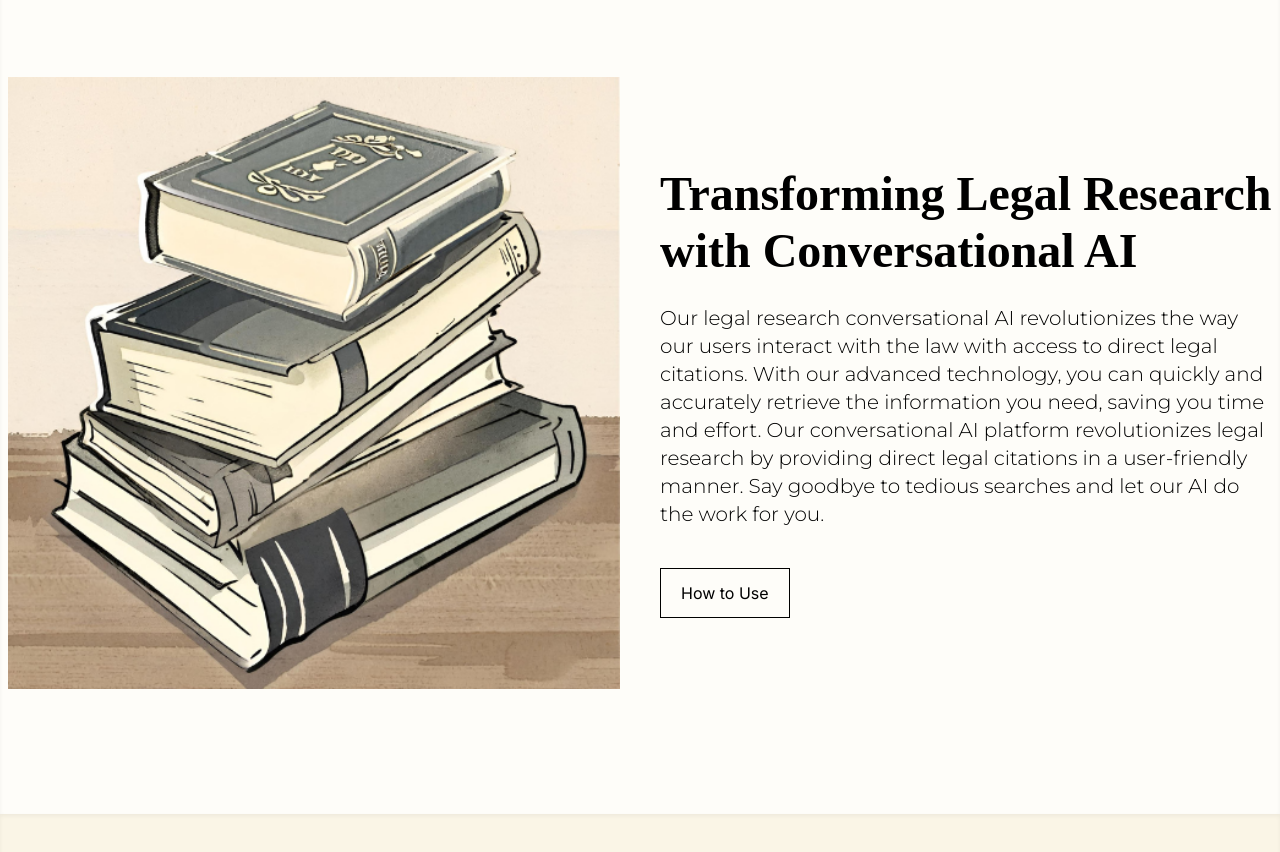
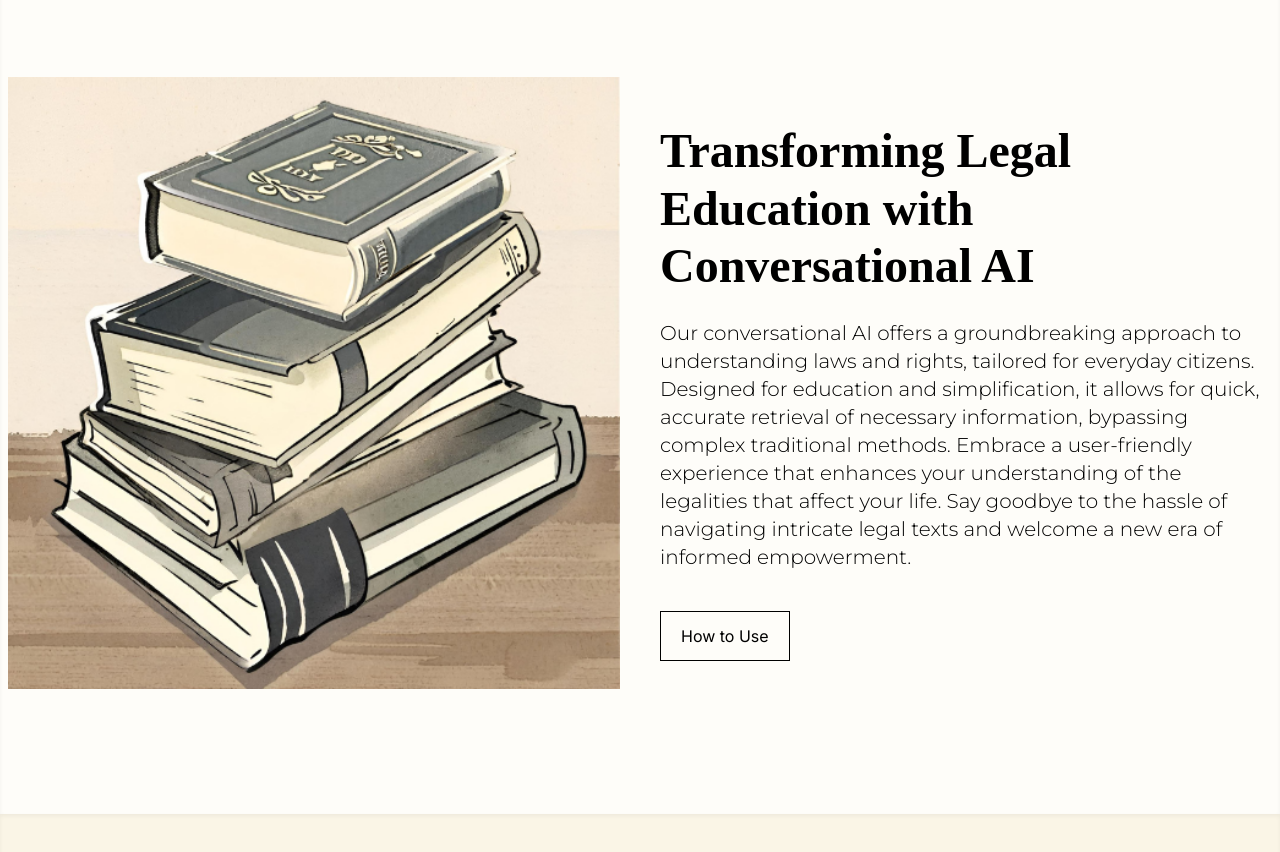
Before and after one commit to AskAbeAI/ask-abe-beta, a Next.js app: page / in a window 1280 px wide. Shown: the part 920-1772 px from the top of the page. Built offline with nearby package versions, Linux system fonts and the light colour scheme; a web font is replaced by a local one.

Commit message:
update homepage

```diff
--- a/src/components/homepage/homeSection1.tsx
+++ b/src/components/homepage/homeSection1.tsx
@@ -21,10 +21,13 @@ const LegalResearchComponent: React.FC = () => {
               </h2> */}
               <div className="items-stretch self-stretch flex flex-col mt-4 max-md:max-w-full">
                 <h1 className="text-black text-5xl font-imfell font-bold leading-[57.6px] max-md:max-w-full max-md:text-4xl">
-                  Transforming Legal Research with Conversational AI
+                  Transforming Legal Education with Conversational AI
                 </h1>
                 <p className="text-black text-xl font-montserrat font-light leading-7 mt-6 max-md:max-w-full">
-                  Our legal research conversational AI revolutionizes the way our users interact with the law with access to direct legal citations. With our advanced technology, you can quickly and accurately retrieve the information you need, saving you time and effort. Our conversational AI platform revolutionizes legal research by providing direct legal citations in a user-friendly manner. Say goodbye to tedious searches and let our AI do the work for you.
+                Our conversational AI offers a groundbreaking approach to understanding laws and rights, tailored for everyday citizens.
+                Designed for education and simplification, it allows for quick, accurate retrieval of necessary information, bypassing complex traditional methods.
+                 Embrace a user-friendly experience that enhances your understanding of the legalities that affect your life.
+                 Say goodbye to the hassle of navigating intricate legal texts and welcome a new era of informed empowerment.
                 </p>
               </div>
               <div className="items-stretch flex max-w-full gap-4 mt-10 self-start">
```
